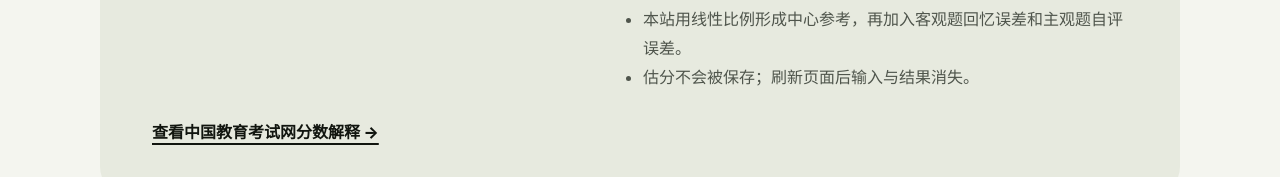
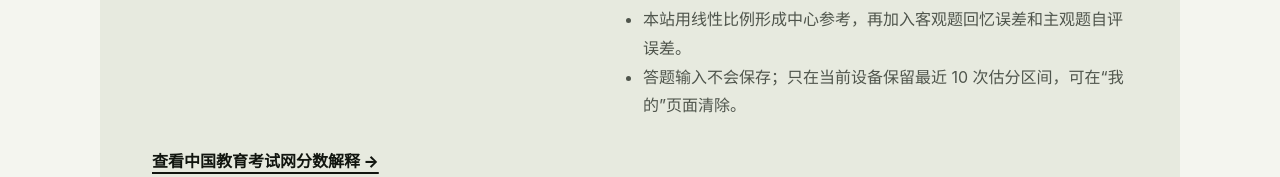
Before and after one commit to nadiriyesteinmeier-cell/fzu-competition-radar, a plain HTML site: page cet.html in a window 1280 px wide. Shown: the part 1462-1639 px from the top of the page. Drawn offline with Linux system fonts and the light colour scheme.

Commit message:
Update cet.html for unified student dashboard

```diff
--- a/cet.html
+++ b/cet.html
@@ -113,7 +113,7 @@
         <li>CET 报道总分为 710 分，听力占 35%、阅读占 35%、写作和翻译合计占 30%。</li>
         <li>官方采用常模参照与试卷等值转换，不是简单地按答对题数乘固定分值。</li>
         <li>本站用线性比例形成中心参考，再加入客观题回忆误差和主观题自评误差。</li>
-        <li>估分不会被保存；刷新页面后输入与结果消失。</li>
+        <li>答题输入不会保存；只在当前设备保留最近 10 次估分区间，可在“我的”页面清除。</li>
       </ul>
       <a href="https://cet.neea.edu.cn/html1/folder/19081/5124-1.htm" target="_blank" rel="noopener noreferrer">查看中国教育考试网分数解释 →</a>
     </section>
```
